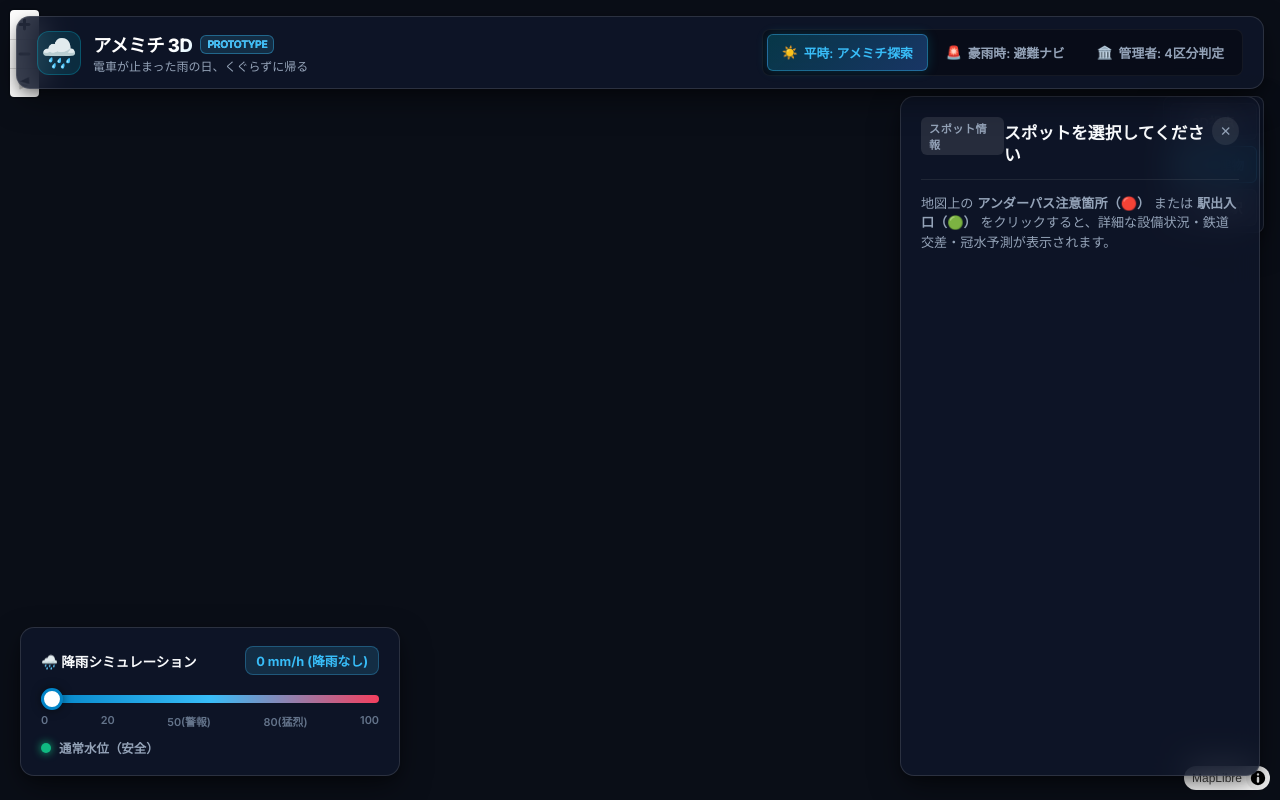
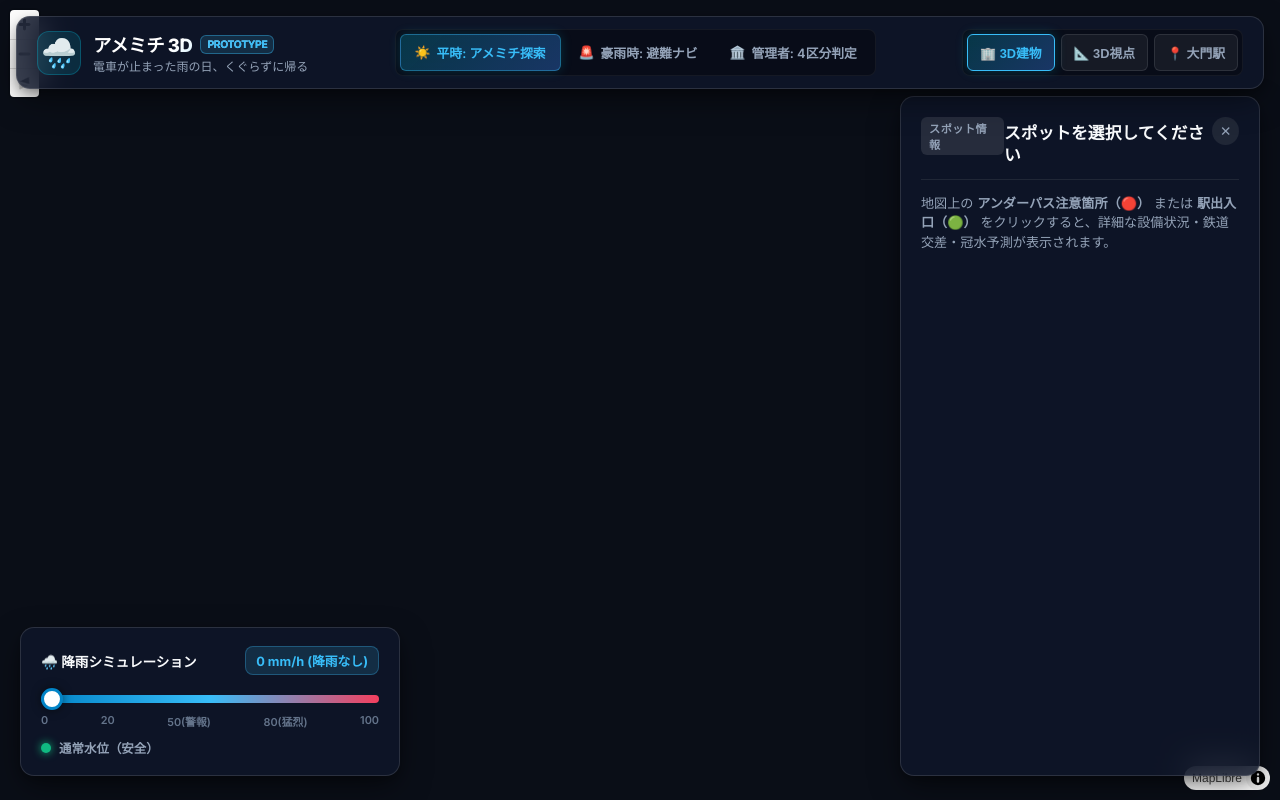
Before and after one commit to junichikatsu/open-data-challenge2026, a website built with Vite: page index.html in a window 1280 px wide. Built offline with nearby package versions, Linux system fonts and the light colour scheme; no server answers.

Commit message:
fix(ui): move 3D controls to header bar for clear visibility and avoid drawer overlap

```diff
--- a/index.html
+++ b/index.html
@@ -36,18 +36,23 @@
           <span class="icon">🏛️</span>管理者: 4区分判定
         </button>
       </nav>
+
+      <div class="header-quick-tools">
+        <button id="btn-toggle-buildings" class="ctrl-btn active" title="3D建築物表示切替">
+          🏢 3D建物
+        </button>
+        <button id="btn-tilt-toggle" class="ctrl-btn" title="3D視点切替">
+          📐 3D視点
+        </button>
+        <button id="btn-focus-daimon" class="ctrl-btn" title="大門・浜松町にズーム">
+          📍 大門駅
+        </button>
+      </div>
     </header>
 
     <!-- Main Map Container -->
     <main id="map-container">
       <div id="map"></div>
-
-      <!-- Map 3D Pitch/Tilt Compass Indicator -->
-      <div class="map-perspective-controls glass-panel">
-        <button id="btn-tilt-toggle" class="ctrl-btn" title="3D視点切替">3D視点</button>
-        <button id="btn-toggle-buildings" class="ctrl-btn active" title="3D建築物表示切替">🏢 3D建物</button>
-        <button id="btn-focus-daimon" class="ctrl-btn" title="大門・浜松町にズーム">📍 大門駅</button>
-      </div>
 
       <!-- Live Storm Status Banner (豪雨時のみ表示) -->
       <div id="storm-alert-banner" class="storm-banner glass-panel hidden">
--- a/src/style.css
+++ b/src/style.css
@@ -174,45 +174,45 @@ body {
   height: 100%;
 }
 
-/* Perspective Controls */
-.map-perspective-controls {
-  position: absolute;
-  top: 96px;
-  right: 16px;
-  z-index: 50;
+/* Header Quick Tools */
+.header-quick-tools {
   display: flex;
-  flex-direction: column;
+  align-items: center;
   gap: 6px;
-  padding: 6px;
+  background: rgba(0, 0, 0, 0.35);
+  padding: 4px;
   border-radius: var(--radius-sm);
+  border: 1px solid rgba(255, 255, 255, 0.05);
 }
 
 .ctrl-btn {
   background: rgba(255, 255, 255, 0.06);
-  color: var(--text-main);
+  color: var(--text-muted);
   border: 1px solid rgba(255, 255, 255, 0.1);
   padding: 8px 12px;
   font-size: 0.8rem;
   font-weight: 700;
   border-radius: 6px;
   cursor: pointer;
-  transition: all 0.2s;
+  transition: all 0.2s cubic-bezier(0.4, 0, 0.2, 1);
   display: flex;
   align-items: center;
   justify-content: center;
-  gap: 4px;
+  gap: 6px;
+  white-space: nowrap;
 }
 
 .ctrl-btn:hover {
-  background: rgba(56, 189, 248, 0.2);
-  border-color: rgba(56, 189, 248, 0.5);
+  color: var(--text-main);
+  background: rgba(255, 255, 255, 0.12);
+  border-color: rgba(255, 255, 255, 0.2);
 }
 
 .ctrl-btn.active {
-  background: rgba(6, 182, 212, 0.25);
+  background: linear-gradient(135deg, rgba(6, 182, 212, 0.25), rgba(59, 130, 246, 0.35));
   border-color: #38bdf8;
   color: #38bdf8;
-  box-shadow: 0 0 10px rgba(6, 182, 212, 0.3);
+  box-shadow: 0 0 12px rgba(6, 182, 212, 0.25);
 }
 
 /* Storm Alert Banner */
@@ -618,9 +618,8 @@ body {
     font-size: 0.74rem;
   }
 
-  .map-perspective-controls {
-    top: 130px;
-    right: 8px;
+  .header-quick-tools {
+    justify-content: space-between;
   }
 
   .storm-banner {
```
